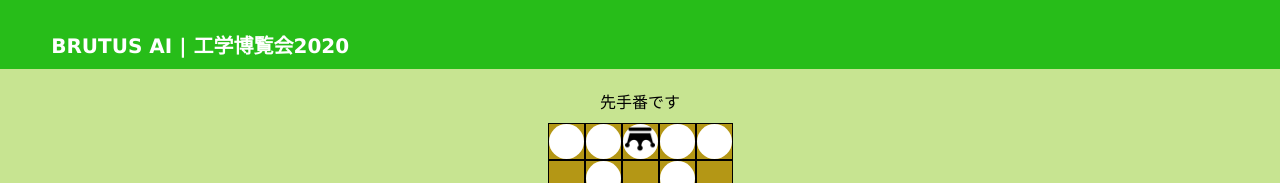
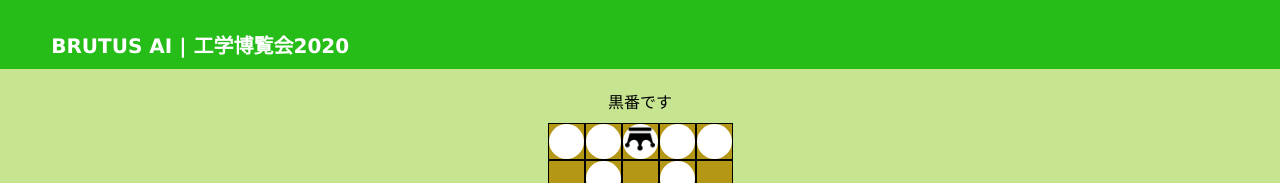
Before and after one commit to masayoshi64/brutus-web, a Vue app in the folder frontend/: page / in a window 1280 px wide. Shown: the top 183 px of the page. Built offline with nearby package versions, Linux system fonts and the light colour scheme; the HTML template or start-up script is replaced by a standard one.

Commit message:
手番をわかりやすく

```diff
--- a/frontend/src/components/Main.vue
+++ b/frontend/src/components/Main.vue
@@ -31,13 +31,13 @@ export default {
   computed: {
     turn() {
       if (this.game.turn === this.AIcolor) return 'AIが考慮中です'
-      return this.game.turn === 1 ? '先手番です' : '後手番です'
+      return this.game.turn === 1 ? '黒番です' : '白番です'
     },
     message() {
       if (this.state === 1) {
-        return '先手勝利です'
+        return '黒の勝利です'
       } else if (this.state === -1) {
-        return '後手勝利です'
+        return '白の勝利です'
       }
       return ''
     },
@@ -48,7 +48,7 @@ export default {
         this.state = this.game.moveDVec(data.si, data.sj, [data.di, data.dj])
       } catch (e) {
         console.log(e)
-        alert('An error occured.')
+        alert('エラーが発生しました\nリセットしてください。')
         this.reset()
       }
       this.$refs.board.$forceUpdate()
```
